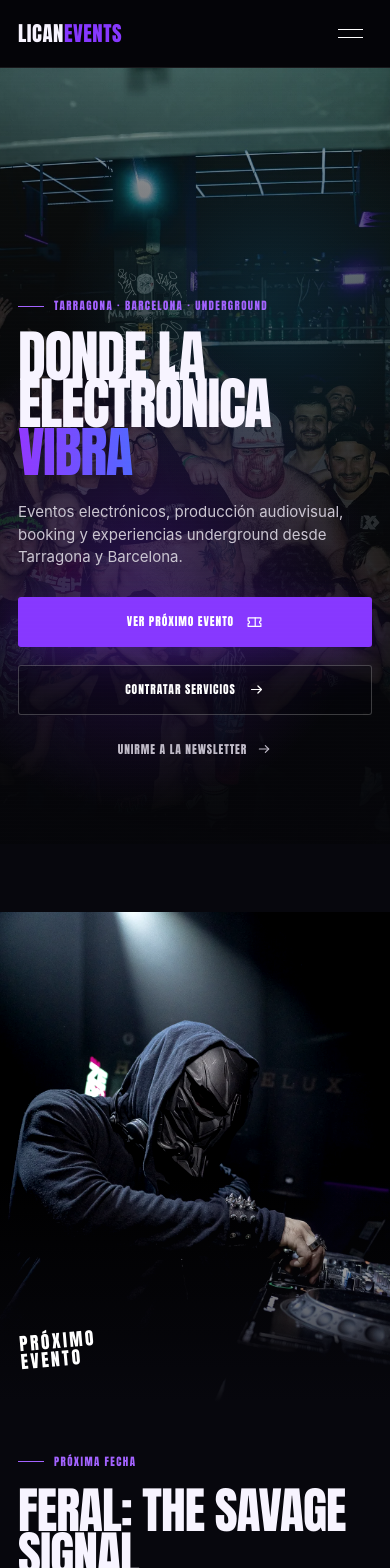
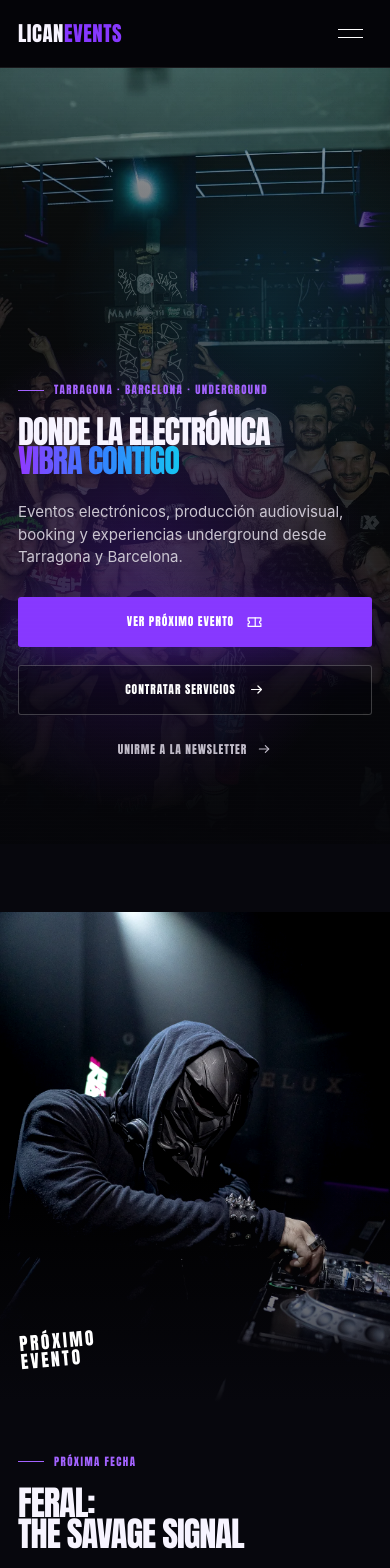
Before and after one commit to LICANCORE/lican-events-web, a React (Vite) app: page / in a window 390 px wide. Shown: the top 1568 px of the page. Built offline with nearby package versions, Linux system fonts and the light colour scheme.

Commit message:
Fix responsive title line breaks

```diff
--- a/src/components/HomeUI.jsx
+++ b/src/components/HomeUI.jsx
@@ -9,7 +9,10 @@ export function SectionTitle({ eyebrow, title, accent, description, align = 'lef
   return (
     <header className={`section-heading section-heading--${align}`}>
       {eyebrow ? <Eyebrow>{eyebrow}</Eyebrow> : null}
-      <h2>{title} {accent ? <span>{accent}</span> : null}</h2>
+      <h2>
+        <span className="section-heading__base">{title}</span>
+        {accent ? <> <span className="section-heading__accent">{accent}</span></> : null}
+      </h2>
       {description ? <p className="section-heading__description">{description}</p> : null}
     </header>
   );
--- a/src/components/Newsletter/index.jsx
+++ b/src/components/Newsletter/index.jsx
@@ -72,7 +72,10 @@ export default function Newsletter({ id, compact = false }) {
     <section id={id} className={`newsletter newsletter--${status} ${compact ? 'newsletter--compact' : ''}`}>
       <div className="newsletter__copy">
         <p className="newsletter__eyebrow">Comunidad LICAN</p>
-        <h2>Apúntate a la newsletter</h2>
+        <h2>
+          <span className="newsletter__title-line">Apúntate a la</span>{' '}
+          <span className="newsletter__title-line">newsletter</span>
+        </h2>
         <p>Recibe nuestros próximos eventos, ofertas y noticias de LICAN.</p>
       </div>
 
--- a/src/pages/Home/HomePage.jsx
+++ b/src/pages/Home/HomePage.jsx
@@ -24,7 +24,10 @@ function Hero() {
       <div className="home-hero__noise" />
       <div className="home-hero__content shell">
         <Eyebrow>Tarragona · Barcelona · Underground</Eyebrow>
-        <h1 id="hero-title">Donde la electrónica <span>vibra</span></h1>
+        <h1 id="hero-title">
+          <span className="hero-title__line">Donde la electrónica</span>
+          <span className="hero-title__line hero-title__gradient">Vibra contigo</span>
+        </h1>
         <p>Eventos electrónicos, producción audiovisual, booking y experiencias underground desde Tarragona y Barcelona.</p>
         <div className="button-row">
           <ButtonLink to={nextEvent.ticketUrl} icon="ticket">Ver próximo evento</ButtonLink>
@@ -38,6 +41,8 @@ function Hero() {
 }
 
 function NextEvent() {
+  const [eventBrand, eventTitle] = nextEvent.name.split(': ');
+
   return (
     <section id="eventos" className="next-event home-section">
       <div className="next-event__visual">
@@ -46,7 +51,10 @@ function NextEvent() {
       </div>
       <div className="next-event__content">
         <Eyebrow>Próxima fecha</Eyebrow>
-        <h2>{nextEvent.name}</h2>
+        <h2>
+          <span className="next-event__title-line">{eventBrand}:</span>
+          <span className="next-event__title-line next-event__title-name">{eventTitle}</span>
+        </h2>
         <div className="event-meta">
           <p><Icon name="calendar" /> <span>{nextEvent.date}</span></p>
           <p><Icon name="clock" /> <span>{nextEvent.time}</span></p>
@@ -152,7 +160,12 @@ function BusinessCta() {
       <div className="business-cta">
         <div>
           <Eyebrow>B2B · Producción</Eyebrow>
-          <h2>Organizamos tu evento <span>a medida</span></h2>
+          <h2>
+            <span className="business-title__lead">
+              <span>Organizamos</span>{' '}<span>tu evento</span>
+            </span>
+            <span className="business-title__accent">a medida</span>
+          </h2>
           <p>Producción, DJs, sonido, visuales, contenido audiovisual, ticketing, campaña y coordinación técnica. Creamos eventos para salas, marcas, ayuntamientos y proyectos culturales.</p>
         </div>
         <div className="business-cta__actions">
@@ -223,7 +236,7 @@ function Collaborators() {
   return (
     <section className="home-section collaborators" aria-labelledby="collaborators-title">
       <div className="shell">
-        <SectionTitle eyebrow="Confianza" title="Colaboradores" accent="y espacios" align="center" />
+        <SectionTitle eyebrow="Confianza" title="Colaboradores" accent="espacios" align="center" />
         <div className="collaborator-list">
           {collaborators.map((name) => <span key={name}>{name}</span>)}
         </div>
--- a/src/pages/Home/home.css
+++ b/src/pages/Home/home.css
@@ -4,7 +4,8 @@
 .eyebrow > span { width: 26px; height: 1px; background: currentColor; }
 .section-heading { max-width: 820px; margin-bottom: clamp(38px, 5vw, 70px); }
 .section-heading h2 { margin: 0; font-family: var(--font-display); font-size: clamp(3rem, 6vw, 6.5rem); font-weight: 900; letter-spacing: -.025em; line-height: .9; text-transform: uppercase; }
-.section-heading h2 span, .business-cta h2 span { color: var(--color-accent); }
+.section-heading__base, .section-heading__accent { display: inline; }
+.section-heading__accent, .business-title__accent { color: var(--color-accent); }
 .section-heading__description { max-width: 620px; margin: 22px 0 0; color: var(--color-muted); font-size: 1.05rem; }
 .section-heading--center { margin-inline: auto; text-align: center; }
 .section-heading--center .eyebrow { justify-content: center; }
@@ -16,8 +17,9 @@
 .home-hero::after { content: ''; position: absolute; z-index: -1; inset: 0; background: radial-gradient(circle at 70% 30%, rgba(29,186,255,.15), transparent 35%), radial-gradient(circle at 35% 65%, rgba(127,34,255,.24), transparent 42%); mix-blend-mode: screen; }
 .home-hero__noise { position: absolute; inset: 0; pointer-events: none; opacity: .09; background-image: repeating-linear-gradient(0deg, transparent 0 3px, rgba(255,255,255,.12) 4px); }
 .home-hero__content { padding-block: 80px; }
-.home-hero__content h1 { max-width: 1050px; margin: 0 0 26px; font-family: var(--font-display); font-size: clamp(4.8rem, 10.8vw, 10.5rem); letter-spacing: -.035em; line-height: .8; text-transform: uppercase; }
-.home-hero__content h1 span { display: block; color: transparent; background: linear-gradient(90deg, #9238ff 0%, #357dff 48%, #15c4f1 100%); background-clip: text; -webkit-background-clip: text; }
+.home-hero__content h1 { max-width: 1250px; margin: 0 0 26px; font-family: var(--font-display); font-size: clamp(4.8rem, 7.5vw, 8rem); letter-spacing: -.035em; line-height: .82; text-transform: uppercase; }
+.hero-title__line { display: block; width: max-content; max-width: 100%; white-space: nowrap; }
+.home-hero__content h1 .hero-title__gradient { color: transparent; background: linear-gradient(90deg, #9238ff 0%, #357dff 48%, #15c4f1 100%); background-clip: text; -webkit-background-clip: text; }
 .home-hero__content > p:not(.eyebrow) { max-width: 700px; margin: 0 0 36px; color: #cac5d1; font-size: clamp(1rem, 1.4vw, 1.3rem); }
 .home-hero__scroll { position: absolute; left: 50%; bottom: 17px; display: flex; flex-direction: column; align-items: center; gap: 7px; color: #706b78; font: .62rem var(--font-display); letter-spacing: .18em; text-transform: uppercase; }
 .home-hero__scroll span { width: 1px; height: 28px; background: linear-gradient(var(--color-accent), transparent); }
@@ -29,6 +31,8 @@
 .next-event__stamp { position: absolute; z-index: 2; left: 5%; bottom: 7%; color: white; font: 1.1rem/1 var(--font-display); letter-spacing: .14em; text-transform: uppercase; transform: rotate(-5deg); }
 .next-event__content { align-self: center; max-width: 720px; padding: 84px clamp(28px, 5vw, 90px); }
 .next-event__content h2 { max-width: 650px; margin: 0 0 34px; font: clamp(3.4rem, 6.5vw, 7rem)/.85 var(--font-display); letter-spacing: -.02em; text-transform: uppercase; }
+.next-event__title-line { display: block; }
+.next-event__title-name { white-space: nowrap; }
 .event-meta { display: grid; grid-template-columns: 1fr 1fr; gap: 13px 20px; margin-bottom: 34px; color: #bbb6c3; }
 .event-meta p { display: flex; align-items: center; gap: 12px; margin: 0; }
 .event-meta p:last-child { grid-column: 1 / -1; }
@@ -69,7 +73,8 @@
 
 .business-cta { position: relative; display: grid; grid-template-columns: minmax(0, 1.6fr) minmax(240px, .6fr); align-items: center; gap: 70px; min-height: 410px; padding: clamp(40px, 6vw, 88px); overflow: hidden; border: 1px solid var(--color-border); background: radial-gradient(circle at 25% 40%, rgba(132,52,255,.12), transparent 35%), linear-gradient(135deg, #0e0b19, #070a11); }
 .business-cta::after { content: ''; position: absolute; width: 400px; height: 400px; right: -180px; top: -230px; border: 1px solid rgba(34,189,255,.16); border-radius: 50%; box-shadow: 0 0 70px rgba(36,166,255,.08); }
-.business-cta h2 { max-width: 900px; margin: 0 0 22px; font: clamp(3rem, 6vw, 6.3rem)/.88 var(--font-display); text-transform: uppercase; }
+.business-cta h2 { max-width: 900px; margin: 0 0 22px; font: clamp(3rem, 5.2vw, 5.4rem)/.88 var(--font-display); text-transform: uppercase; }
+.business-title__lead, .business-title__accent { display: block; width: max-content; max-width: 100%; white-space: nowrap; }
 .business-cta p { max-width: 800px; margin: 0; color: var(--color-muted); font-size: 1.05rem; }
 .business-cta__actions { position: relative; z-index: 1; display: flex; flex-direction: column; gap: 15px; }
 .newsletter-wrap { margin-top: -50px; }
@@ -215,15 +220,16 @@
     word-break: normal;
   }
   .section-heading h2 span { display: block; }
+  .section-heading__base, .section-heading__accent { width: max-content; max-width: 100%; white-space: nowrap; }
   .eyebrow { gap: 10px; letter-spacing: .17em; }
 
   .home-hero { min-height: calc(100svh - var(--header-height)); align-items: flex-end; }
   .home-hero__content { width: 100%; padding-block: clamp(54px, 12vh, 86px); }
   .home-hero__content h1 {
     max-width: 100%;
-    font-size: clamp(3.1rem, 15vw, 6.2rem);
-    line-height: .84;
-    letter-spacing: -.025em;
+    font-size: clamp(2rem, 8.5vw, 4.6rem);
+    line-height: .9;
+    letter-spacing: -.035em;
     overflow-wrap: normal;
     word-break: normal;
   }
@@ -231,7 +237,7 @@
 
   .next-event__content h2 {
     max-width: 100%;
-    font-size: clamp(2.8rem, 13.5vw, 4.8rem);
+    font-size: clamp(2rem, 9vw, 4.3rem);
     line-height: .9;
     overflow-wrap: normal;
     word-break: normal;
@@ -240,7 +246,8 @@
   .service-card { min-height: 0; padding: 24px 22px; }
   .artist-services article { min-height: 0; padding: 22px; }
 
-  .business-cta h2 { font-size: clamp(2.7rem, 13vw, 4.5rem); line-height: .92; }
+  .business-cta h2 { font-size: clamp(2.5rem, 11vw, 4.5rem); line-height: .92; }
+  .business-title__lead > span { display: block; }
   .business-cta, .contact { gap: 40px; }
   .contact__details span { min-width: 0; overflow-wrap: anywhere; }
   .contact-form, .newsletter-wrap { max-width: 100%; }
@@ -250,17 +257,19 @@
   .home-section { padding-block: 68px; }
   .section-heading { margin-bottom: 34px; }
   .section-heading h2 { font-size: clamp(2.65rem, 13.5vw, 3.65rem); }
+  .split-heading .section-heading h2,
+  .collaborators .section-heading h2 { font-size: clamp(2.3rem, 10.5vw, 2.85rem); letter-spacing: -.035em; }
   .artists__intro .section-heading h2 { font-size: clamp(2.3rem, 10.5vw, 2.8rem); }
   .section-heading__description { font-size: .96rem; }
   .eyebrow { margin-bottom: 18px; font-size: .68rem; letter-spacing: .13em; }
 
-  .home-hero__content h1 { font-size: clamp(3rem, 15vw, 4rem); }
+  .home-hero__content h1 { font-size: clamp(2rem, 8.5vw, 2.55rem); }
   .home-hero__content > p:not(.eyebrow) { margin-bottom: 28px; font-size: .94rem; }
   .button-row { gap: 12px; }
 
   .next-event__visual { min-height: 390px; height: 58vh; }
   .next-event__content { padding: 52px 20px 72px; }
-  .next-event__content h2 { font-size: clamp(2.7rem, 13.5vw, 3.6rem); }
+  .next-event__content h2 { font-size: clamp(2rem, 9vw, 2.45rem); letter-spacing: -.03em; }
   .event-meta p { min-width: 0; overflow-wrap: anywhere; }
   .countdown__units { gap: 8px; }
 
@@ -274,7 +283,7 @@
   .memory-row__thumb { height: 58px; }
 
   .business-cta { padding: 30px 20px; }
-  .business-cta h2 { font-size: clamp(2.55rem, 12.5vw, 3.25rem); }
+  .business-cta h2 { font-size: clamp(2.4rem, 11vw, 3rem); letter-spacing: -.02em; }
   .service-card, .artist-services article { padding: 20px 18px; }
   .artists__intro .button { width: 100%; }
 
@@ -287,10 +296,12 @@
 
 @media (max-width: 390px) {
   .section-heading h2 { font-size: clamp(2.5rem, 13vw, 3.15rem); }
+  .split-heading .section-heading h2,
+  .collaborators .section-heading h2 { font-size: clamp(2.15rem, 10vw, 2.45rem); }
   .artists__intro .section-heading h2 { font-size: clamp(2.15rem, 10vw, 2.55rem); }
-  .home-hero__content h1 { font-size: clamp(2.85rem, 14.5vw, 3.55rem); }
+  .home-hero__content h1 { font-size: clamp(1.95rem, 8.3vw, 2.15rem); }
   .next-event__content { padding-inline: 18px; }
-  .next-event__content h2 { font-size: clamp(2.55rem, 13vw, 3.1rem); }
-  .business-cta h2 { font-size: clamp(2.4rem, 12vw, 2.9rem); }
+  .next-event__content h2 { font-size: clamp(1.95rem, 8.8vw, 2.2rem); }
+  .business-cta h2 { font-size: clamp(2.25rem, 10.5vw, 2.6rem); }
   .countdown__units span { letter-spacing: .08em; }
 }
--- a/src/styles/global.css
+++ b/src/styles/global.css
@@ -24,12 +24,14 @@ img, picture, video, canvas, svg { max-width: 100%; }
 img { display: block; height: auto; }
 h1, h2, h3, p { margin-top: 0; }
 #root { width: 100%; max-width: 100%; min-height: 100vh; overflow-x: clip; }
+main, section { max-width: 100%; }
 .sr-only { position: absolute !important; width: 1px; height: 1px; padding: 0; margin: -1px; overflow: hidden; clip: rect(0, 0, 0, 0); white-space: nowrap; border: 0; }
 :focus-visible { outline: 2px solid var(--color-accent-2); outline-offset: 4px; }
 
 @media (max-width: 768px) {
   h1, h2, h3, p, a, button, label { max-width: 100%; }
   p, a, label { overflow-wrap: break-word; }
+  section, article, form, header, nav, div { box-sizing: border-box; }
 }
 
 @media (prefers-reduced-motion: reduce) {
```
Also changed, not shown: src/components/Newsletter/newsletter.css (+9 -2 lines).
